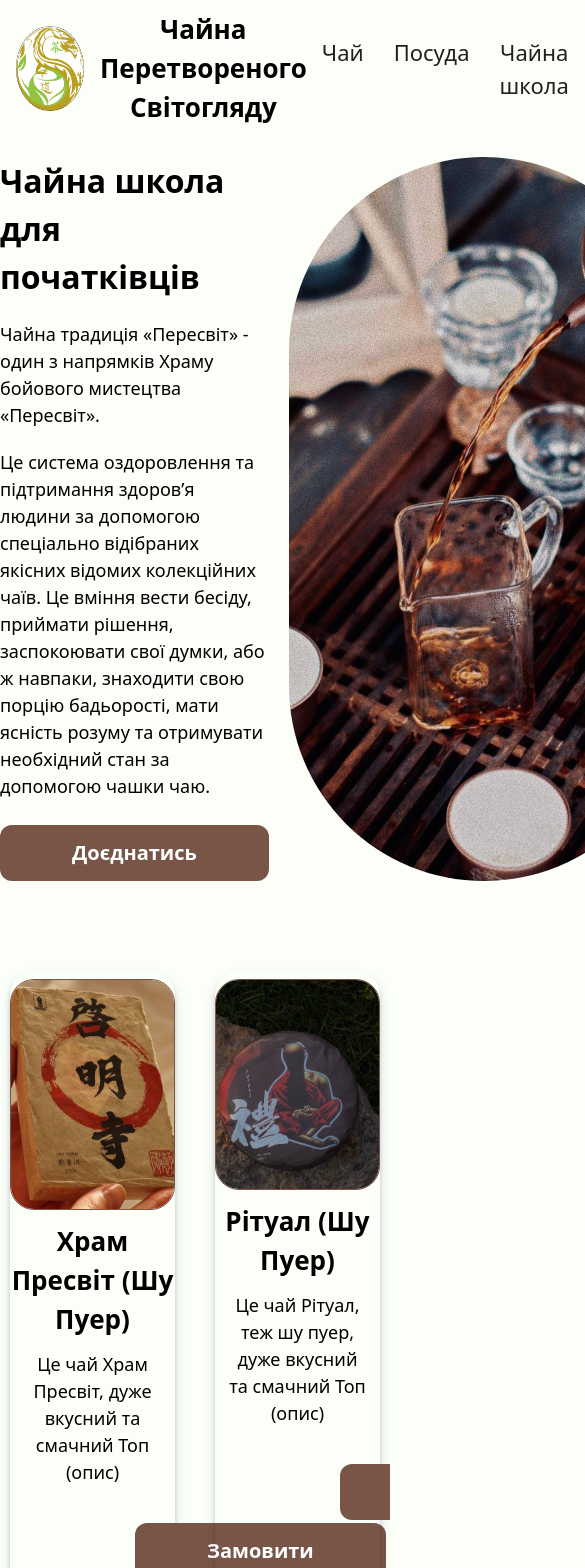
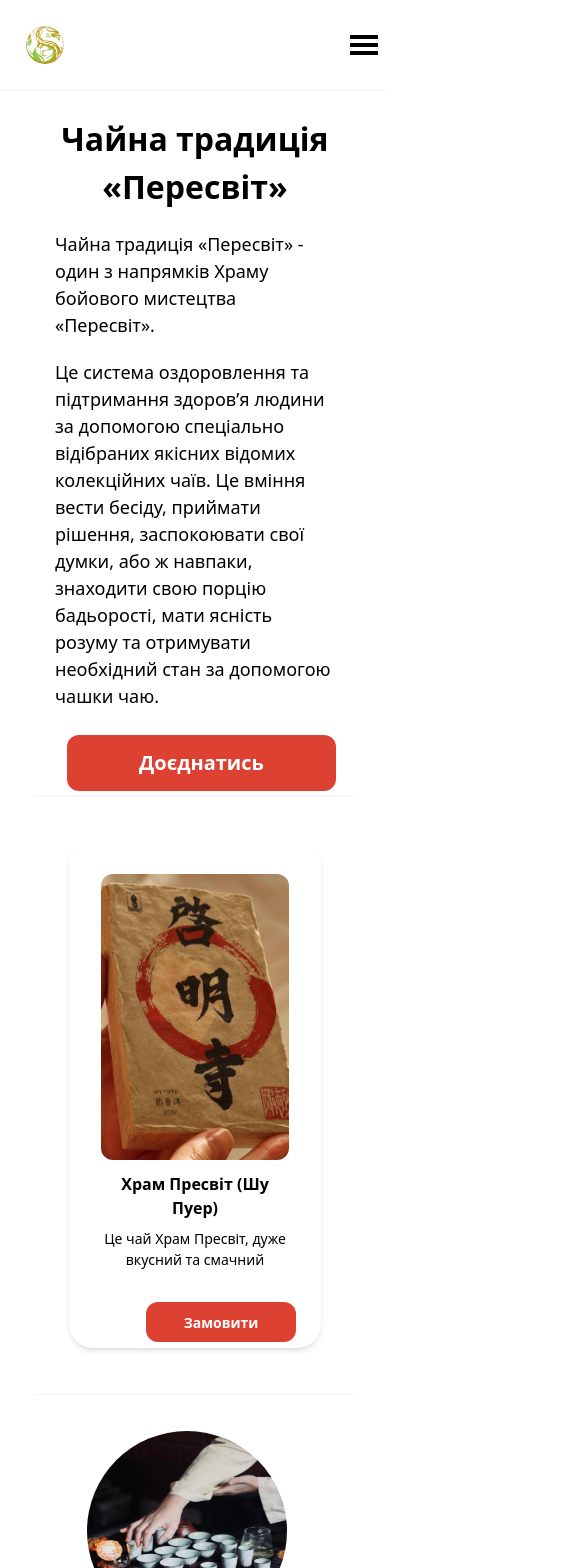
Before and after one commit to VladAntonov95/tea-master, a Next.js app: page / in a window 390 px wide. Shown: the top 1568 px of the page, 585 px wide, since content can reach past the window. Built offline with nearby package versions, Linux system fonts and the light colour scheme.

Commit message:
add adaptive

```diff
--- a/src/components/Button/Button.jsx
+++ b/src/components/Button/Button.jsx
@@ -2,7 +2,7 @@
 const Button = ({ children, title, className }) => {
   return (
     <button
-      className={`bg-wood width rounded-[12px] py-4 px-[72px] font-semibold text-md leading-[24.38px] text-white-text text-center pointer hover:bg-accent mt-[25px] ${className}`}
+      className={`bg-wood  text-white-text text-center pointer hover:bg-accent rounded-[12px]  ${className}`}
       title={title}
     >
       {children}
--- a/src/components/layout/Header/Header.jsx
+++ b/src/components/layout/Header/Header.jsx
@@ -5,6 +5,9 @@ import Link from "next/link";
 
 //import next Image
 import Image from "next/image";
+
+// import burger icon
+import { GiHamburgerMenu } from "react-icons/gi";
 
 // Header component
 const Header = () => {
@@ -17,22 +20,22 @@ const Header = () => {
   ];
 
   return (
-    <header className="mx-auto max-w-[1024px]">
-      <section className="w-full bg-transparent flex align-middle py-[10px]">
+    <header className="mx-auto max-w-[100%] sticky top-0 z-50 bg-background border-b border-b-sections-border">
+      <section className="w-full flex align-middle p-[10px]">
         <Image
           src="/assets/images/footer/logo.png"
           width={100}
           height={100}
-          className="rounded-full p-4"
+          className="rounded-full p-4 max-w-[70px] max-h-[70px] tablet:max-w-[100px] tablet:max-h-[100px]"
           alt="Логотип чайноъ школи Пресвіт"
         />
         <Link
           href="#"
-          className="text-lg flex items-center font-CrimsonPro max-w-[285px] text-center font-bold"
+          className="hidden text-lg laptop:flex items-center font-CrimsonPro max-w-[285px] text-center font-bold"
         >
           Чайна Перетвореного Світогляду
         </Link>
-        <nav className="flex items-center ml-auto">
+        <nav className="hidden laptop:flex items-center ml-auto">
           <ul className="flex">
             {links.map((link) => (
               <li
@@ -48,6 +51,9 @@ const Header = () => {
             ))}
           </ul>
         </nav>
+        <button className="laptop:hidden ml-auto">
+          <GiHamburgerMenu className="w-8 h-8" />
+        </button>
       </section>
     </header>
   );
--- a/src/sections/Hero/Hero.jsx
+++ b/src/sections/Hero/Hero.jsx
@@ -8,23 +8,26 @@ import Image from "next/image";
 // Hero component
 const Hero = () => {
   return (
-    <section className="mx-auto max-w-[1024px] flex justify-between mt-5">
-      <article className="self-center w-[580px] pr-5">
-        <h1 className="text-3xl text-left mb-5 font-CrimsonPro font-bold">
-          Чайна школа для початківців
+    <section className="mx-auto max-w-[320px] bigMobile:max-w-[400px] tablet:max-w-[768px]  p-1 bigMobile:p-2 tablet:p-4 laptop:max-w-[1024px] flex-col tablet:flex-row flex justify-between mt-5 border-b border-b-sections-border">
+      <article className="self-center w-[280px] bigMobile:w-[360px] tablet:w-[480px] laptop:w-[760px] tablet:order-1 laptop:pr-5">
+        <h1 className="text-3xl tablet:text-left text-center mb-5 font-CrimsonPro font-bold">
+          Чайна традиція «Пересвіт»
         </h1>
-        <p className="text-sm font-Roboto">
+        <p className="text-sm text-left font-Roboto">
           Чайна традиція «Пересвіт» - один з напрямків Храму бойового мистецтва
           «Пересвіт».
         </p>
-        <p className="text-sm font-Roboto mt-5">
+        <p className="text-sm text-left font-Roboto mt-5">
           Це система оздоровлення та підтримання здоров’я людини за допомогою
           спеціально відібраних якісних відомих колекційних чаїв. Це вміння
           вести бесіду, приймати рішення, заспокоювати свої думки, або ж
           навпаки, знаходити свою порцію бадьорості, мати ясність розуму та
           отримувати необхідний стан за допомогою чашки чаю.
         </p>
-        <Button className="mt-[25px]" title="Доєднатися до школи прямо сейчас">
+        <Button
+          className="ml-3 bigMobile:ml-[50px] tablet:ml-0 mx-auto mt-[25px] py-4 px-[72px] text-center font-semibold text-md leading-[24.38px]"
+          title="Доєднатися до школи прямо сейчас"
+        >
           Доєднатись
         </Button>
       </article>
@@ -34,7 +37,7 @@ const Hero = () => {
         height={300}
         priority={true}
         alt="Фото чайноъ церемонії ʼПресвітʼ"
-        className="rounded-full w-auto"
+        className="tablet:flex tablet:w-[200px] tablet:h-[400px] laptop:w-[300px] laptop:h-[450px] hidden order-2 rounded-full w-auto mb-8"
       />
     </section>
   );
--- a/src/sections/Tableware/Tableware.jsx
+++ b/src/sections/Tableware/Tableware.jsx
@@ -8,17 +8,20 @@ import Button from "@/components/Button/Button";
 // Tableware component
 export const Tableware = () => {
   return (
-    <section id="tableware" className="flex flex-col mx-auto max-w-[1024px]">
-      <section className="mx-auto max-w-[1024px] flex justify-between mt-20">
-        <section className="flex">
+    <section
+      id="tableware"
+      className="flex flex-col mx-auto max-w-[320px] bigMobile:max-w-[400px] tablet:max-w-[768px] laptop:max-w-[1024px] p-1 bigMobile:p-2 tablet:p-4 border-t border-t-sections-border"
+    >
+      <section className="max-w-[1024px] flex justify-between mt-8">
+        <section className="flex flex-col tablet:flex-row">
           <Image
             src="/assets/images/Tableware/tableware.png"
             width={200}
             height={200}
             alt="Посуд для чайної церемонії"
-            className="rounded-full w-[200px] h-[200px]"
+            className="rounded-full w-[200px] h-[200px] mx-auto"
           />
-          <div className="mr-10">
+          <div className="mr-10 hidden laptop:block">
             <Image
               src="/assets/images/Tableware/2.png"
               width={100}
@@ -34,7 +37,7 @@ export const Tableware = () => {
               className="rounded-full w-[100px] h-[100px]"
             />
           </div>
-          <p className="text-sm font-Roboto max-w-[600px]">
+          <p className="ml-4 text-sm text-left font-Roboto max-w-[280px] bigMobile:max-w-[360px] tablet:max-w-[600px] laptop:max-w-[650px] laptop:ml-0">
             Посуд ручної роботи створений з унікальної ісинської глини, яка
             цінується за свої особливі властивості та природну красу. Кожен
             виріб виготовляється з любов’ю та майстерністю, передаючи
@@ -44,9 +47,9 @@ export const Tableware = () => {
           </p>
         </section>
       </section>
-      <section className="mx-auto max-w-[1024px] flex justify-between mt-20">
-        <section className="flex items-center">
-          <p className="text-sm font-Roboto max-w-[700px]">
+      <section className="max-w-[1024px] flex justify-between mt-8">
+        <section className="flex items-center flex-col tablet:flex-row">
+          <p className="p-4 text-sm text-left max-w-[280px] bigMobile:max-w-[360px] font-Roboto tablet:max-w-[600px] laptop:max-w-[650px] tablet:mb-0">
             Чайники з ісинської глини — це втілення справжнього мистецтва. Вони
             мають здатність зберігати тепло та розкривати найтонші ноти ароматів
             чаю. Завдяки своїй пористості, чайник поступово вбирає аромати чаю,
@@ -65,7 +68,7 @@ export const Tableware = () => {
             обираєте не лише естетику, але й традиції, які пройшли крізь
             століття.
           </p>
-          <div className="ml-5">
+          <div className="ml-5 hidden laptop:block">
             <Image
               src="/assets/images/Tableware/4.png"
               width={100}
@@ -90,7 +93,10 @@ export const Tableware = () => {
           />
         </section>
       </section>
-      <Button title="Зробити замовлення посуду" className="m-auto">
+      <Button
+        title="Зробити замовлення посуду"
+        className="mt-[25px] py-4 px-[72px] font-semibold text-md leading-[24.38px] m-auto"
+      >
         Отримати посуд
       </Button>
     </section>
--- a/src/sections/Tea/Swiper.jsx
+++ b/src/sections/Tea/Swiper.jsx
@@ -19,39 +19,51 @@ import { teas } from "./teas";
 const TeaSwiper = () => {
   return (
     <Swiper
-      spaceBetween={40}
-      slidesPerView={2}
+      spaceBetween={50}
+      slidesPerView={3}
       className=".swiper"
       autoplay={{
         delay: 8000,
         disableOnInteraction: false,
       }}
       modules={[Autoplay]}
+      breakpoints={{
+        0: {
+          slidesPerView: 1,
+        },
+        768: {
+          slidesPerView: 2,
+        },
+        1260: {
+          slidesPerView: 3,
+        },
+      }}
     >
       {teas.map((tea) => (
         <SwiperSlide
           key={tea.id}
-          className="rounded-3xl w-[380px] shadow-custom"
+          className=" max-w-[300px] max-h-[506px] shadow-custom bg-white-text rounded-3xl"
         >
-          <article>
+          <article className="p-8">
             <Image
               src={tea.imageUrl}
               alt={`tea ${tea.name}`}
               priority={true}
-              width={450}
-              height={400}
-              className="max-w-auto max-h-[400px] mx-auto rounded-3xl mt-2 border-wood border-[1px]"
+              width={268}
+              height={286}
+              className="h-[286px] w-[268px] shadow-second rounded-[12px]"
             />
-            <h3 className="text-center mt-3 text-lg font-CrimsonPro font-semibold">
+            <h3 className="text-center text-m font-CrimsonPro mt-3 font-semibold">
               {tea.name}
             </h3>
-            <p className="text-center text-sm p-3 font-Roboto">
-              {tea.description}
-            </p>
+            <p className="text-s mt-2 text-center">{tea.description}</p>
+            <Button
+              className="w-[150px] h-[40px] font-semibold text-s ml-[45px] mt-8"
+              title="Зробити замовленя чаю"
+            >
+              Замовити
+            </Button>
           </article>
-          <Button className="ml-[125px] mb-7" title="Зробити замовленя чаю">
-            Замовити
-          </Button>
         </SwiperSlide>
       ))}
     </Swiper>
--- a/src/sections/Tea/Tea.jsx
+++ b/src/sections/Tea/Tea.jsx
@@ -1,11 +1,17 @@
 "use client";
+// import Button component
+import Button from "@/components/Button/Button";
+
 // import swiper component
 import TeaSwiper from "./Swiper";
 
 // Tea component
 export const Tea = () => {
   return (
-    <section id="tea" className="mx-auto max-w-[1024px] flex mt-20">
+    <section
+      id="tea"
+      className="mx-auto max-w-[280px] bigMobile:max-w-[400px] tablet:max-w-[768px] p-1 bigMobile:p-2 tablet:p-4 laptop:max-w-[1024px] my-8 flex"
+    >
       <TeaSwiper className="p-[10px]" />
     </section>
   );
--- a/src/sections/Tea/teas.js
+++ b/src/sections/Tea/teas.js
@@ -2,54 +2,49 @@ export const teas = [
   {
     id: 1,
     name: "Храм Пресвіт (Шу Пуер)",
-    description: "Це чай Храм Пресвіт, дуже вкусний та смачний Топ (опис)",
+    description: "Це чай Храм Пресвіт, дуже вкусний та смачний",
     imageUrl: "/assets/images/Tea/hramPresvitShuPuer.jpg",
   },
   {
     id: 2,
     name: "Рітуал (Шу Пуер)",
-    description:
-      "Це чай Рітуал, теж шу пуер, дуже вкусний та смачний Топ (опис)",
+    description: "Це чай Рітуал, дуже вкусний та смачний ",
     imageUrl: "/assets/images/Tea/ritualShuPuer.jpg",
   },
   {
     id: 3,
     name: "Сі Ху Лун Дзін",
-    description: "Це чай Сі Ху Лу Дзін, дуже вкусний та смачний Топ (опис)",
+    description: "Це чай Сі Ху Лу Дзін, дуже вкусний та смачний",
     imageUrl: "/assets/images/Tea/siHuLuDzin.jpg",
   },
   {
     id: 4,
     name: "Таємничий Шлях (Шу Пуер)",
-    description:
-      "Це чай Таємничий Шлях (Шу Пуер), теж шу пуер, дуже вкусний та смачний Топ (опис)",
+    description: "Це чай Таємничий Шлях (Шу Пуер), дуже вкусний та смачний",
     imageUrl: "/assets/images/Tea/taemnuchiuShlyahShuPuer.jpg",
   },
   {
     id: 5,
     name: "Те Гуань Інь",
-    description: "Це чай Те Гуань Інь, дуже вкусний та смачний Топ (опис)",
+    description: "Це чай Те Гуань Інь, дуже вкусний та смачний ",
     imageUrl: "/assets/images/Tea/teGuanIn.jpg",
   },
   {
     id: 6,
     name: "Улунь Із Женьшенем",
-    description:
-      "Це чай Улунь Із Женьшенем, дуже вкусний та смачний Топ (опис)",
+    description: "Це чай Улунь Із Женьшенем, дуже вкусний та смачний",
     imageUrl: "/assets/images/Tea/ulunIzZhenshenem.jpg",
   },
   {
     id: 7,
     name: "Відданість (Шу Пуер)",
-    description:
-      "Це чай Відданість (Шу Пуер), теж шу пуер, дуже вкусний та смачний Топ (опис)",
+    description: "Це чай Відданість (Шу Пуер), дуже вкусний та смачний",
     imageUrl: "/assets/images/Tea/viddanistShuPuer.jpg",
   },
   {
     id: 8,
     name: "Вірність (Шу Пуер)",
-    description:
-      "Це чай Вірність (Шу Пуер), теж шу пуер, дуже вкусний та смачний Топ (опис)",
+    description: "Це чай Вірність (Шу Пуер), дуже вкусний та смачний",
     imageUrl: "/assets/images/Tea/virnistShuPuer.jpg",
   },
 ];
--- a/src/sections/Wisdom/Wisdom.jsx
+++ b/src/sections/Wisdom/Wisdom.jsx
@@ -9,9 +9,9 @@ const Wisdom = () => {
   return (
     <section
       id="wisdom"
-      className="mx-auto max-w-[1024px] flex justify-between mt-5"
+      className="mx-auto laptop:max-w-[1024px] flex justify-between mt-8 border-t max-w-[280px] bigMobile:max-w-[400px] tablet:max-w-[768px] tablet:p-4 border-t-sections-border"
     >
-      <section className="flex flex-col">
+      <section className="flex flex-col mt-8">
         <article className="shadow-custom rounded-lg p-4 mb-5 w-[70%]">
           <FaQuoteLeft className="w-[40px] h-[40px] ml-auto" />
           <h2 className="text-center font-bold text-l">Учення спокою</h2>
--- a/src/styles/globals.css
+++ b/src/styles/globals.css
@@ -6,5 +6,5 @@ body {
   margin: 0;
   padding: 0;
   box-sizing: border-box;
-  background-color: #fbfff8;
+  background-color: white;
 }
```
Also changed, not shown: src/components/layout/Footer/Footer.jsx (+17 -15 lines), src/sections/School/School.jsx (+17 -10 lines), tailwind.config.js (+13 -10 lines).
